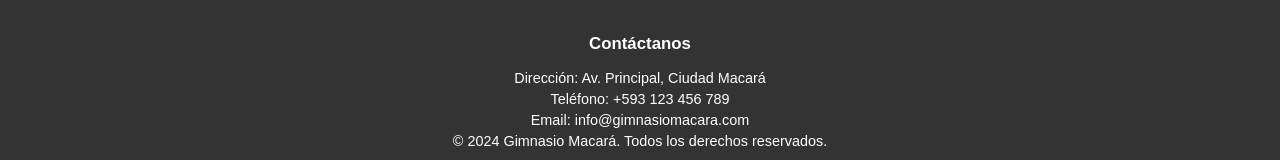
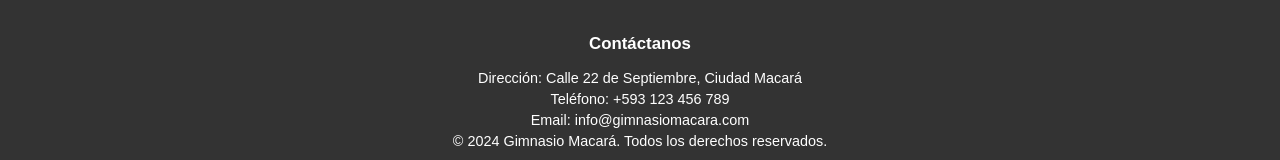
Before and after one commit to majs1992J29/GimnasioMacara, a plain HTML site: page index.html in a window 1280 px wide. Shown: the part 1042-1202 px from the top of the page. Drawn offline with Linux system fonts and the light colour scheme.

Commit message:
Add files via upload
update

```diff
--- a/index.html
+++ b/index.html
@@ -49,7 +49,7 @@
 
     <footer id="contacto">
         <h3>Contáctanos</h3>
-        <p>Dirección: Av. Principal, Ciudad Macará</p>
+        <p>Dirección: Calle 22 de Septiembre, Ciudad Macará</p>
         <p>Teléfono: +593 123 456 789</p>
         <p>Email: info@gimnasiomacara.com</p>
         <p>&copy; 2024 Gimnasio Macará. Todos los derechos reservados.</p>
```
